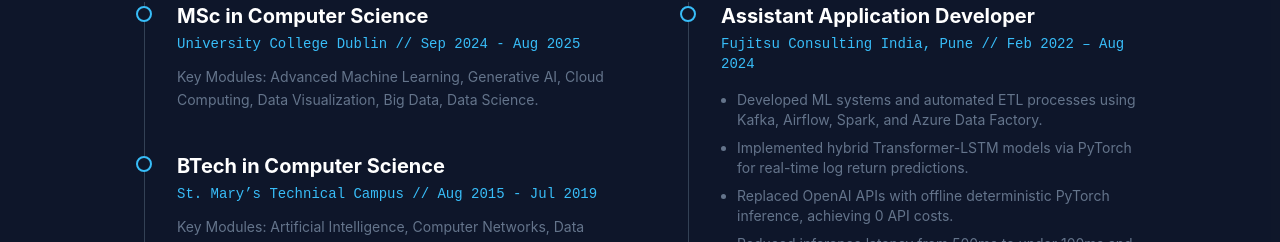
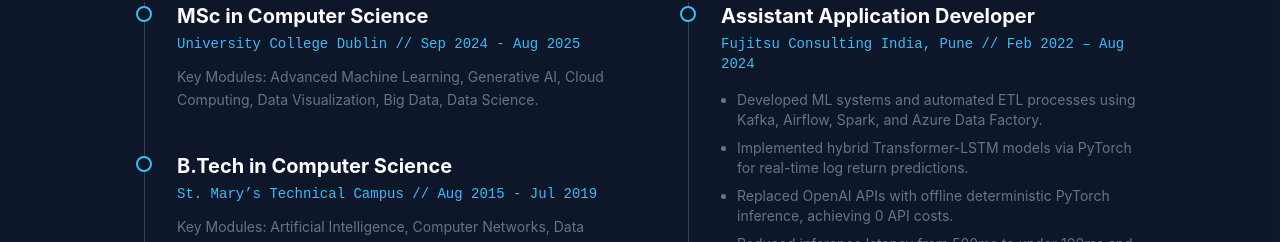
Before and after one commit to syed-athar-hussain/syed-athar-hussain.github.io, a React (Vite) app: page / in a window 1280 px wide. Shown: the part 1419-1661 px from the top of the page. Built offline with nearby package versions, Linux system fonts and the light colour scheme.

Commit message:
New deployment demo at 4.15 pm 4th june

```diff
--- a/src/data.js
+++ b/src/data.js
@@ -22,7 +22,7 @@ export const education = [
     details: "Key Modules: Advanced Machine Learning, Generative AI, Cloud Computing, Data Visualization, Big Data, Data Science."
   },
   {
-    degree: "BTech in Computer Science",
+    degree: "B.Tech in Computer Science",
     institution: "St. Mary’s Technical Campus",
     time: "Aug 2015 - Jul 2019",
     details: "Key Modules: Artificial Intelligence, Computer Networks, Data Management, Algorithm Design."
```
